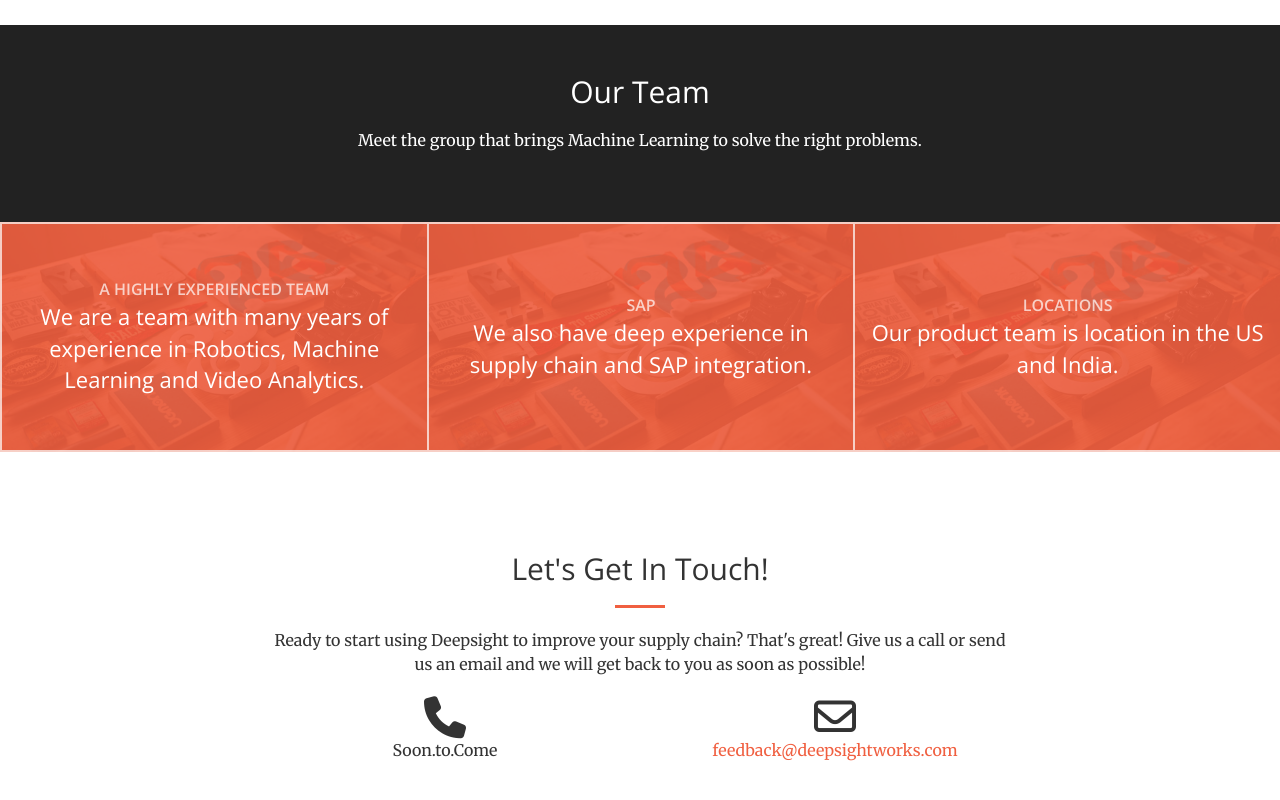
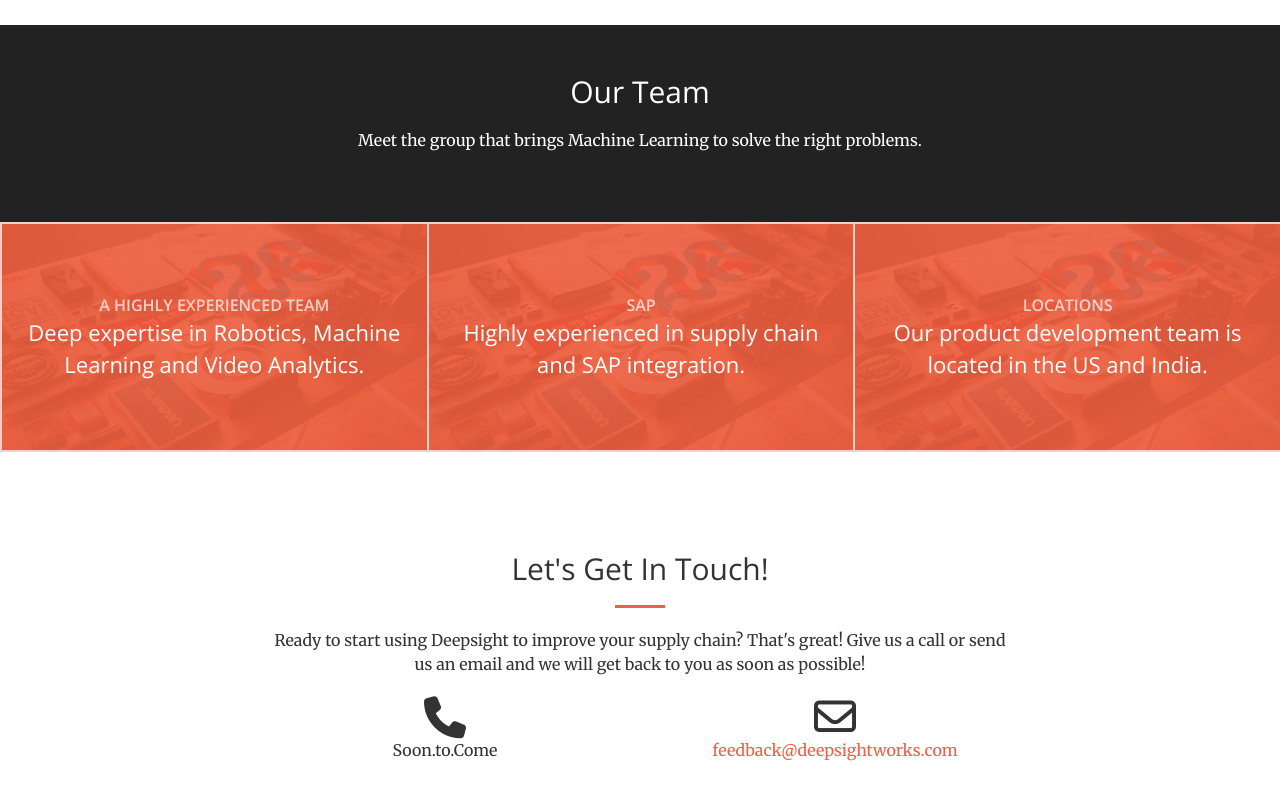
Before and after one commit to DeepSightWorks/deepsightworks.github.io, a website: page index.html in a window 1280 px wide. Shown: the part 1697-2497 px from the top of the page. Drawn offline with nearby package versions, Linux system fonts and the light colour scheme; files that its build step writes are made by us from their sources.

Commit message:
Update index.html

```diff
--- a/index.html
+++ b/index.html
@@ -165,7 +165,7 @@
 									A highly experienced team
 								</div>
 								<div class="project-name">
-									We are a team with many years of experience in Robotics, Machine Learning and Video Analytics.
+									Deep expertise in Robotics, Machine Learning and Video Analytics.
 								</div>
 							</div>
 						</div>
@@ -180,7 +180,7 @@
 									SAP
 								</div>
 								<div class="project-name">
-									We also have deep experience in supply chain and SAP integration.
+									Highly experienced in supply chain and SAP integration.
 								</div>
 							</div>
 						</div>
@@ -195,7 +195,7 @@
 									Locations
 								</div>
 								<div class="project-name">
-									Our product team is location in the US and India.
+									Our product development team is located in the US and India.
 								</div>
 							</div>
 						</div>
```
